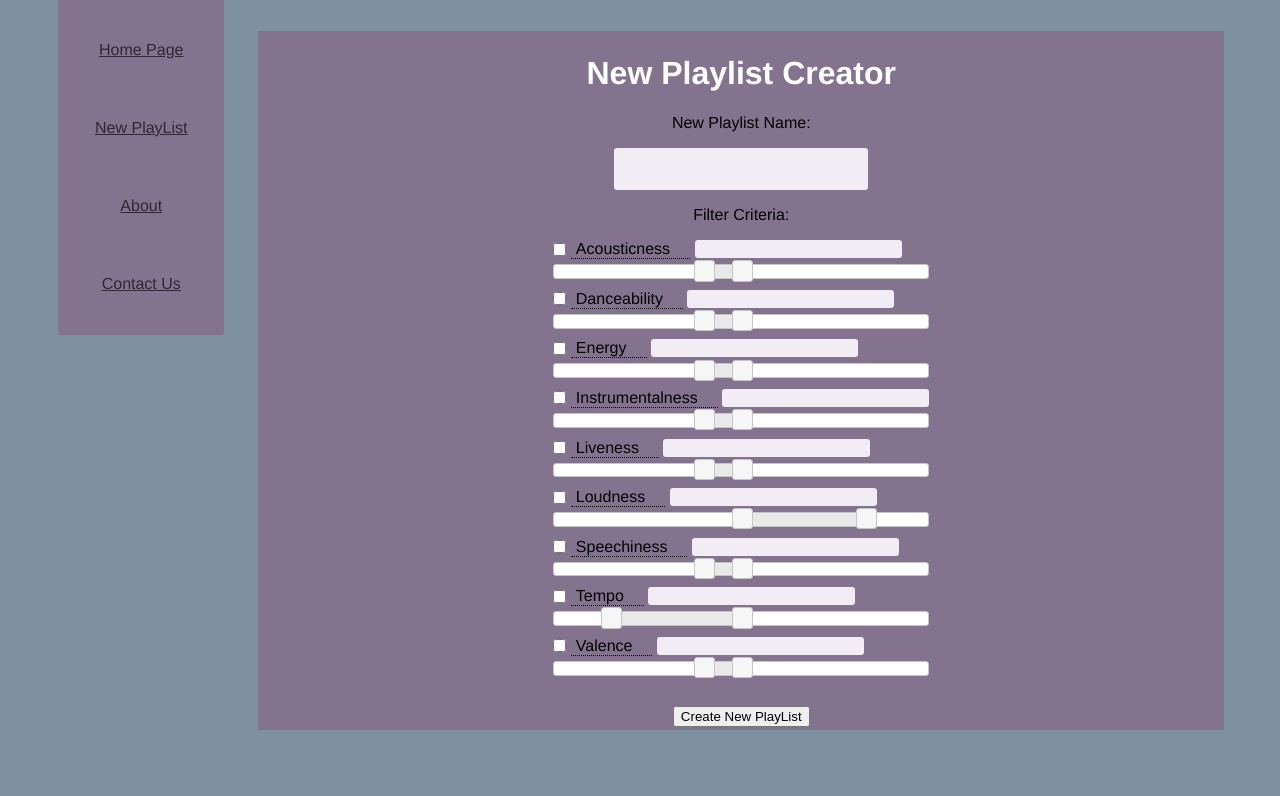
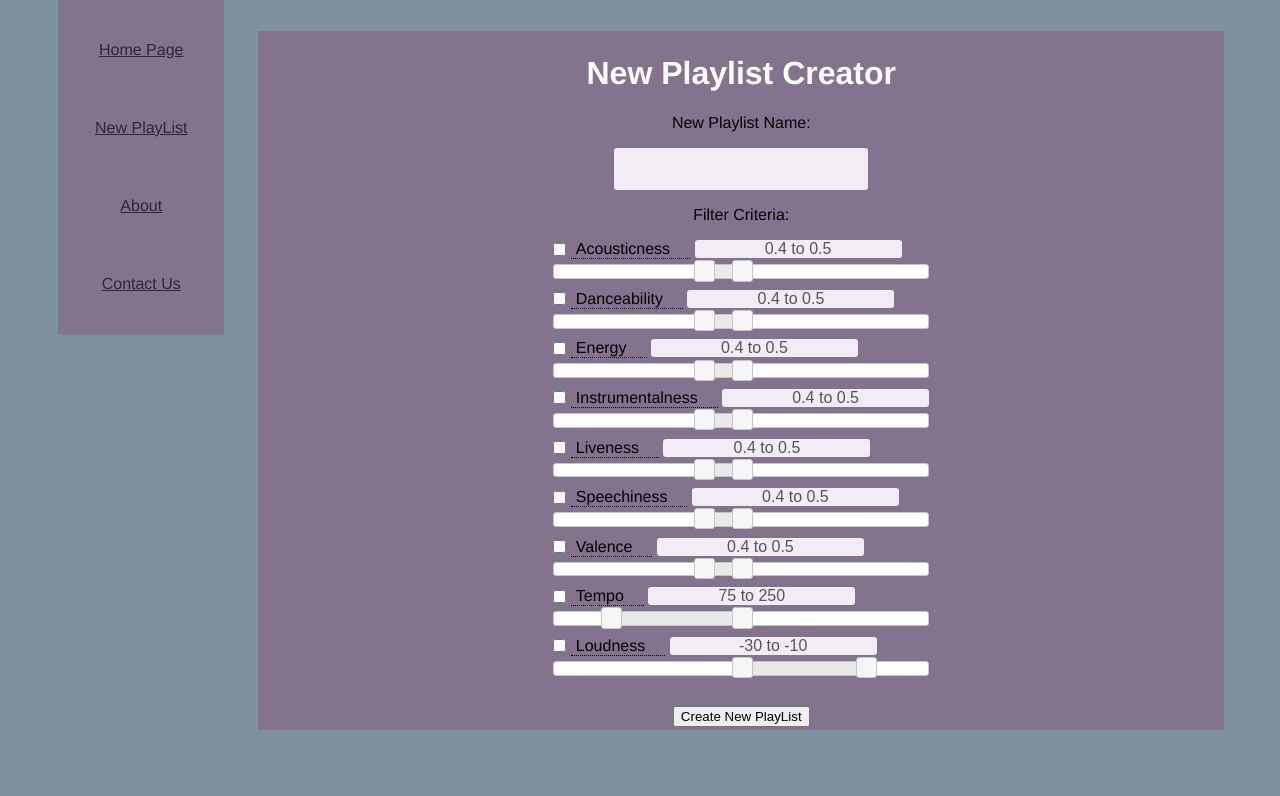
Before and after one commit to marloprojs/OOP-projects, a Flask app: a page that uses HW5/templates/filterPage.html in a window 1280 px wide. Shown: the part 250-1046 px from the top of the page. Run offline with Flask 2, Linux system fonts and the light colour scheme; some libraries are stand-ins or nearby versions.

Commit message:
Fixed bug with slider when checked and no values, it would through error. IT will now default to some values

```diff
--- a/HW5/templates/filterPage.html
+++ b/HW5/templates/filterPage.html
@@ -24,7 +24,7 @@
 					 <span class = "tooltiptext">	A confidence measure from 0.0 to 1.0 of whether the track is acoustic. 1.0 represents high confidence the track is acoustic</span>
 					</label>
 					<input type="text" name = "AcousticnessText" id = "amount" class = "checkBoxText" readonly style="border:0;" disabled required>
-					<div class = "slider"></div>
+					<div class = "slider" id = "slider-range"></div>
 	  			</label>
 
 				<label class = "vertical-Filter">
@@ -34,7 +34,7 @@
 						<span class = "tooltiptext">Danceability describes how suitable a track is for dancing based on a combination of musical elements including tempo, rhythm stability, beat strength, and overall regularity. A value of 0.0 is least danceable and 1.0 is most danceable.</span>
 					</label>
 					<input type="text" name = "DanceabilityText" id = "amount1" class = "checkBoxText" readonly style="border:0;" disabled required>
-					<div class = "slider"></div>
+					<div class = "slider" id = "slider-range1"></div>
 				</label>
 
 
@@ -45,7 +45,7 @@
 						<span class = "tooltiptext">Energy is a measure from 0.0 to 1.0 and represents a perceptual measure of intensity and activity. Typically, energetic tracks feel fast, loud, and noisy. For example, death metal has high energy, while a Bach prelude scores low on the scale. Perceptual features contributing to this attribute include dynamic range, perceived loudness, timbre, onset rate, and general entropy. </span>
 					</label>
 					<input type="text" name = "EnergyText" id = "amount2" class = "checkBoxText" readonly style="border:0;" disabled required>
-					<div class = "slider"></div>
+					<div class = "slider"id = "slider-range2"></div>
 				</label>
 
 
@@ -56,7 +56,7 @@
 						<span class = "tooltiptext">Predicts whether a track contains no vocals. “Ooh” and “aah” sounds are treated as instrumental in this context. Rap or spoken word tracks are clearly “vocal”. The closer the instrumentalness value is to 1.0, the greater likelihood the track contains no vocal content. Values above 0.5 are intended to represent instrumental tracks, but confidence is higher as the value approaches 1.0.</span>
 					</label>
 					<input type="text" name = "InstrumentalnessText" id = "amount3" class = "checkBoxText" readonly style="border:0;" disabled required>
-					<div class = "slider"></div>
+					<div class = "slider" id = "slider-range3"></div>
 				</label>
 
 
@@ -67,17 +67,7 @@
 						<span class = "tooltiptext">Detects the presence of an audience in the recording. Higher liveness values represent an increased probability that the track was performed live. A value above 0.8 provides strong likelihood that the track is live.</span>
 					</label>
 					<input type="text" name = "LivenessText" id = "amount4" class = "checkBoxText" readonly style="border:0;" disabled required>
-					<div class = "slider"></div>
-				</label>
-
-				<label class = "vertical-Filter">
-					<input type="checkbox" name="Loudness" id = "Loudness">
-					<label class = "tooltip">
-						<span>Loudness</span>
-						<span class = "tooltiptext">The overall loudness of a track in decibels (dB). Loudness values are averaged across the entire track and are useful for comparing relative loudness of tracks. Loudness is the quality of a sound that is the primary psychological correlate of physical strength (amplitude). Values typical range between -60 and 0 db. </span>
-					</label>
-					<input type="text" name = "LoudnessText"  id = "amount5" class = "checkBoxText" readonly style="border:0;" disabled required>
-					<div id = "loudness-slider" style= "margin-top:5px" ></div>
+					<div class = "slider" id = "slider-range4"></div>
 				</label>
 
 
@@ -87,18 +77,8 @@
 						<span>Speechiness</span>
 						<span class = "tooltiptext">Speechiness detects the presence of spoken words in a track. The more exclusively speech-like the recording (e.g. talk show, audio book, poetry), the closer to 1.0 the attribute value. Values above 0.66 describe tracks that are probably made entirely of spoken words. Values between 0.33 and 0.66 describe tracks that may contain both music and speech, either in sections or layered, including such cases as rap music. Values below 0.33 most likely represent music and other non-speech-like tracks. </span>
 					</label>
-					<input type="text" name = "SpeechinessText" id = "amount6" class = "checkBoxText" readonly style="border:0;" disabled required>
-					<div class = "slider"></div>
-				</label>
-
-				<label class = "vertical-Filter">
-					<input type="checkbox" name="Tempo" id = "Tempo">
-					<label class = "tooltip">
-						<span>Tempo</span>
-						<span class = "tooltiptext">The overall estimated tempo of a track in beats per minute (BPM). In musical terminology, tempo is the speed or pace of a given piece and derives directly from the average beat duration.</span>
-					</label>
-					<input type="text" name = "TempoText" id = "amount7" class = "checkBoxText" readonly style="border:0;" disabled required>
-					<div id = "tempo-slider" style= "margin-top:5px" ></div>
+					<input type="text" name = "SpeechinessText" id = "amount5" class = "checkBoxText" readonly style="border:0;" disabled required>
+					<div class = "slider" id = "slider-range5"></div>
 				</label>
 
 				<label class = "vertical-Filter">
@@ -107,8 +87,28 @@
 						<span>Valence</span>
 						<span class = "tooltiptext">A measure from 0.0 to 1.0 describing the musical positiveness conveyed by a track. Tracks with high valence sound more positive (e.g. happy, cheerful, euphoric), while tracks with low valence sound more negative (e.g. sad, depressed, angry). </span>
 					</label>
-					<input type="text" name = "ValenceText" id = "amount8" class = "checkBoxText" readonly style="border:0;" disabled required >
-					<div class = "slider"></div>
+					<input type="text" name = "ValenceText" id = "amount6" class = "checkBoxText" readonly style="border:0;" disabled required >
+					<div class = "slider" id = "slider-range6"></div>
+				</label>
+<!-- These have different patters for the div id. -->
+				<label class = "vertical-Filter">
+					<input type="checkbox" name="Tempo" id = "Tempo">
+					<label class = "tooltip">
+						<span>Tempo</span>
+						<span class = "tooltiptext">The overall estimated tempo of a track in beats per minute (BPM). In musical terminology, tempo is the speed or pace of a given piece and derives directly from the average beat duration.</span>
+					</label>
+					<input type="text" name = "TempoText" id = "tempo" class = "checkBoxText" readonly style="border:0;" disabled required>
+					<div id = "tempo-slider" style= "margin-top:5px" ></div>
+				</label>
+
+				<label class = "vertical-Filter">
+					<input type="checkbox" name="Loudness" id = "Loudness">
+					<label class = "tooltip">
+						<span>Loudness</span>
+						<span class = "tooltiptext">The overall loudness of a track in decibels (dB). Loudness values are averaged across the entire track and are useful for comparing relative loudness of tracks. Loudness is the quality of a sound that is the primary psychological correlate of physical strength (amplitude). Values typical range between -60 and 0 db. </span>
+					</label>
+					<input type="text" name = "LoudnessText"  id = "loudness" class = "checkBoxText" readonly style="border:0;" disabled required>
+					<div id = "loudness-slider" style= "margin-top:5px" ></div>
 				</label>
 
 			</div>
@@ -123,35 +123,14 @@
 //Need to create two more for the other weird ones.
 
 $( function() {
-	/*
-	$( ".slider" ).each(function(i,e){
-		divID = this.id
-		inputRegion = $(this).parent().find("input[name='o']").attr('id')
-
-		$(e).slider({
-			range: true,
-			min: 0,
-			max: 500,
-			values: [ 75, 300 ],
-			slide: function(e, ui) {
-				//alert(divParentID)
-				$('#' +inputRegion).val( "$" + ui.values[ 0 ] + " - $" + ui.values[ 1 ] );
-			}
-		});
-		$('#'+inputRegion).val( "$" + $('#'+divID).slider( "values", 0 ) +
-		  " - $" + $('#'+divID).slider( "values", 1 ) );
-	});
-	*/
 
 	$( ".slider" ).slider({
-
 	  range: true,
 	  min: 0.0,
 	  max: 1.0,
 	  values: [ 0.4, 0.5],
   	  step: 0.001,
 	  slide: function( event, ui ) {
-
 		  data = $(this).parent().find("input[type='text']").attr('id')
 	   		data2 = $(this).parent().find("input[type='text']").attr('name')
 			data3 = document.getElementsByName(data2)
@@ -192,6 +171,24 @@ $( function() {
 		}
 	  }
 	});
+	//This is to show initial values in the sliders (tempo and loudness neeed their own special thing) Without it, will cause issue converting blank values to int
+	$( "#tempo" ).val($( "#tempo-slider" ).slider( "values", 0 ) +
+	  " to " + $( "#tempo-slider" ).slider( "values", 1 ) );
+
+	$( "#loudness" ).val($( "#loudness-slider" ).slider( "values", 0 ) +
+	" to " + $( "#loudness-slider" ).slider( "values", 1 ) );
+
+	for(var i = 0; i < 7; i++){
+		if (i ==0){
+			$( "#amount" ).val($( "#slider-range" ).slider( "values", 0 ) +
+		      " to " + $( "#slider-range" ).slider( "values", 1 ) );
+		}
+		else{
+			$( "#amount"+ i.toString() ).val($( "#slider-range"+i.toString() ).slider( "values", 0 ) +
+		      " to " + $( "#slider-range"+i.toString() ).slider( "values", 1 ) );
+		}
+	}
+
 
   });
 
```
